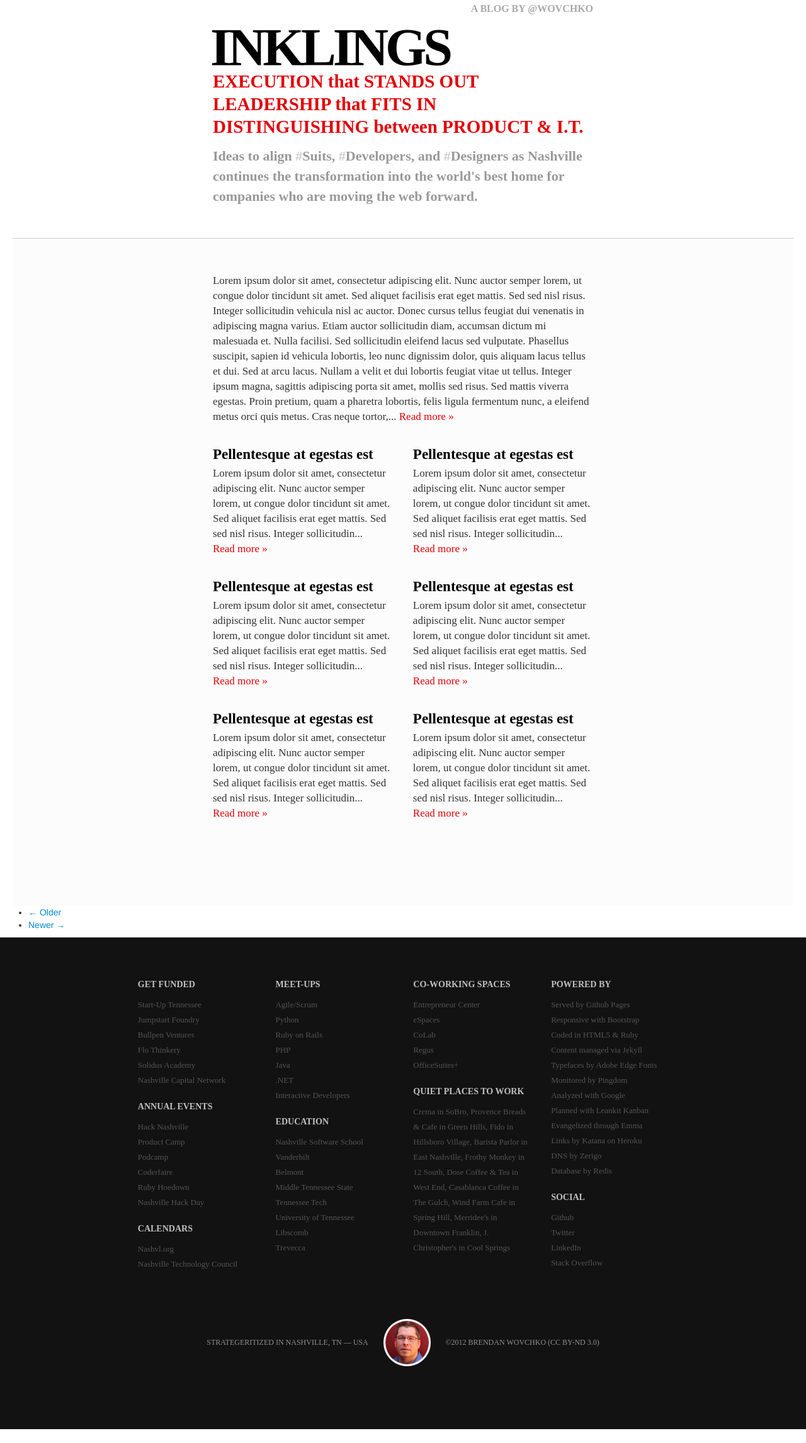
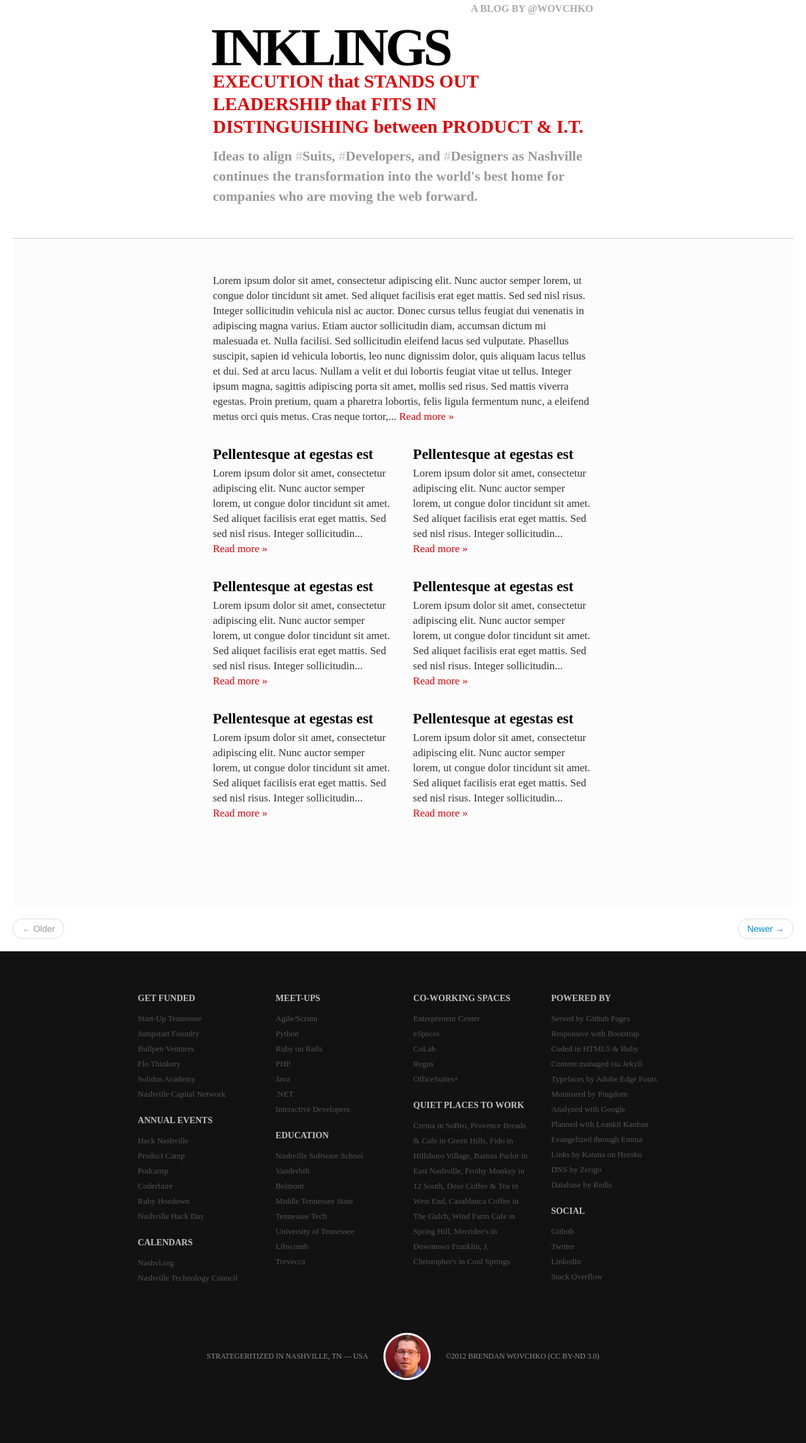
Before and after one commit to wovchko/inklings, a Jekyll site: the page built from index.html, in a window 1280 px wide. Shown: the whole page at 63% size. Built offline with Jekyll 4.4.1, drawn with Linux system fonts in a browser that asks for light colours; Markdown is read by kramdown in place of the engine named in the settings; the list of posts is cut into pages by our own code; before the commit the page ends 2270 px from its top, so only the background shows below that.

Commit message:
Adding styles for .pager

```diff
--- a/css/bootstrap_custom.css
+++ b/css/bootstrap_custom.css
@@ -163,6 +163,63 @@
 .pagination-mini ul > li > span {
   padding: 0 6px;
   font-size: 10.5px;
+}
+.pager {
+  margin: 20px 0;
+  text-align: center;
+  list-style: none;
+  *zoom: 1;
+}
+
+.pager:before,
+.pager:after {
+  display: table;
+  line-height: 0;
+  content: "";
+}
+
+.pager:after {
+  clear: both;
+}
+
+.pager li {
+  display: inline;
+}
+
+.pager li > a,
+.pager li > span {
+  display: inline-block;
+  padding: 5px 14px;
+  background-color: #fff;
+  border: 1px solid #ddd;
+  -webkit-border-radius: 15px;
+     -moz-border-radius: 15px;
+          border-radius: 15px;
+}
+
+.pager li > a:hover,
+.pager li > a:focus {
+  text-decoration: none;
+  background-color: #f5f5f5;
+}
+
+.pager .next > a,
+.pager .next > span {
+  float: right;
+}
+
+.pager .previous > a,
+.pager .previous > span {
+  float: left;
+}
+
+.pager .disabled > a,
+.pager .disabled > a:hover,
+.pager .disabled > a:focus,
+.pager .disabled > span {
+  color: #999999;
+  cursor: default;
+  background-color: #fff;
 }
 article,
 aside,
```
